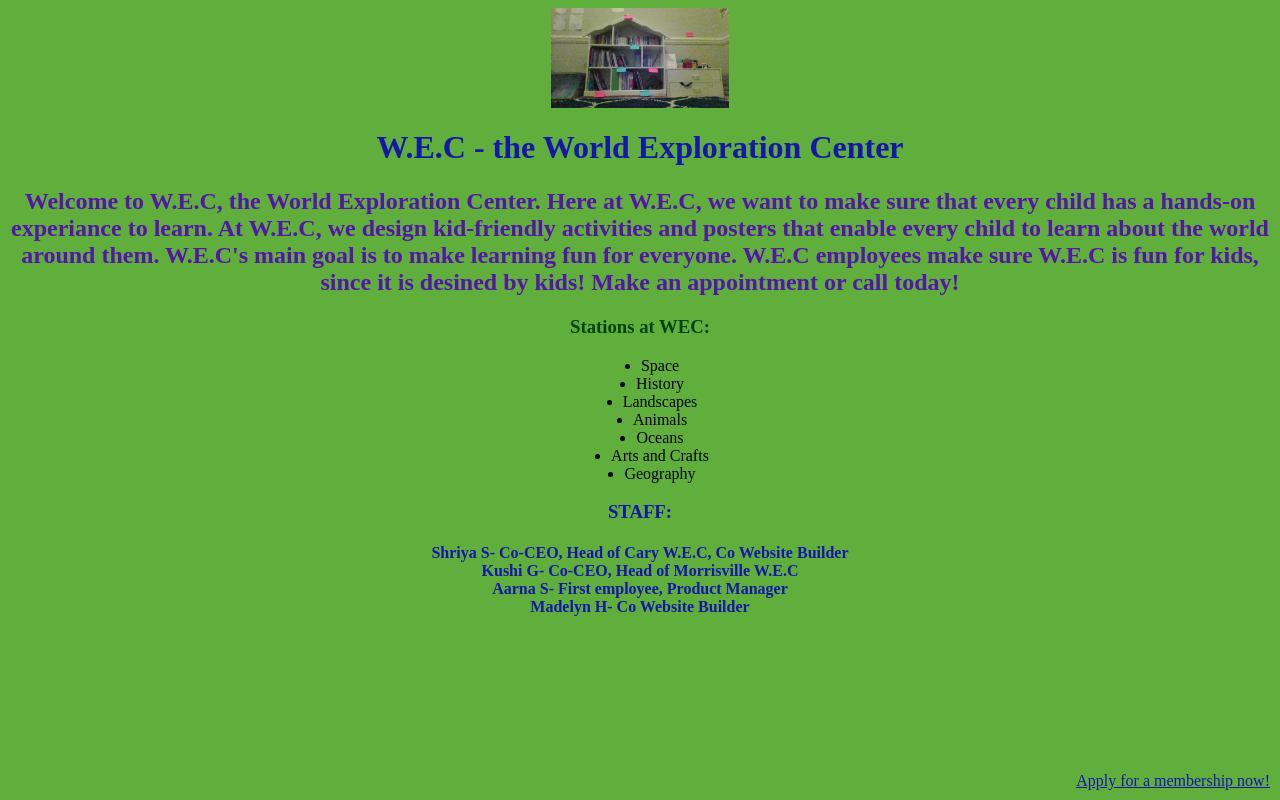
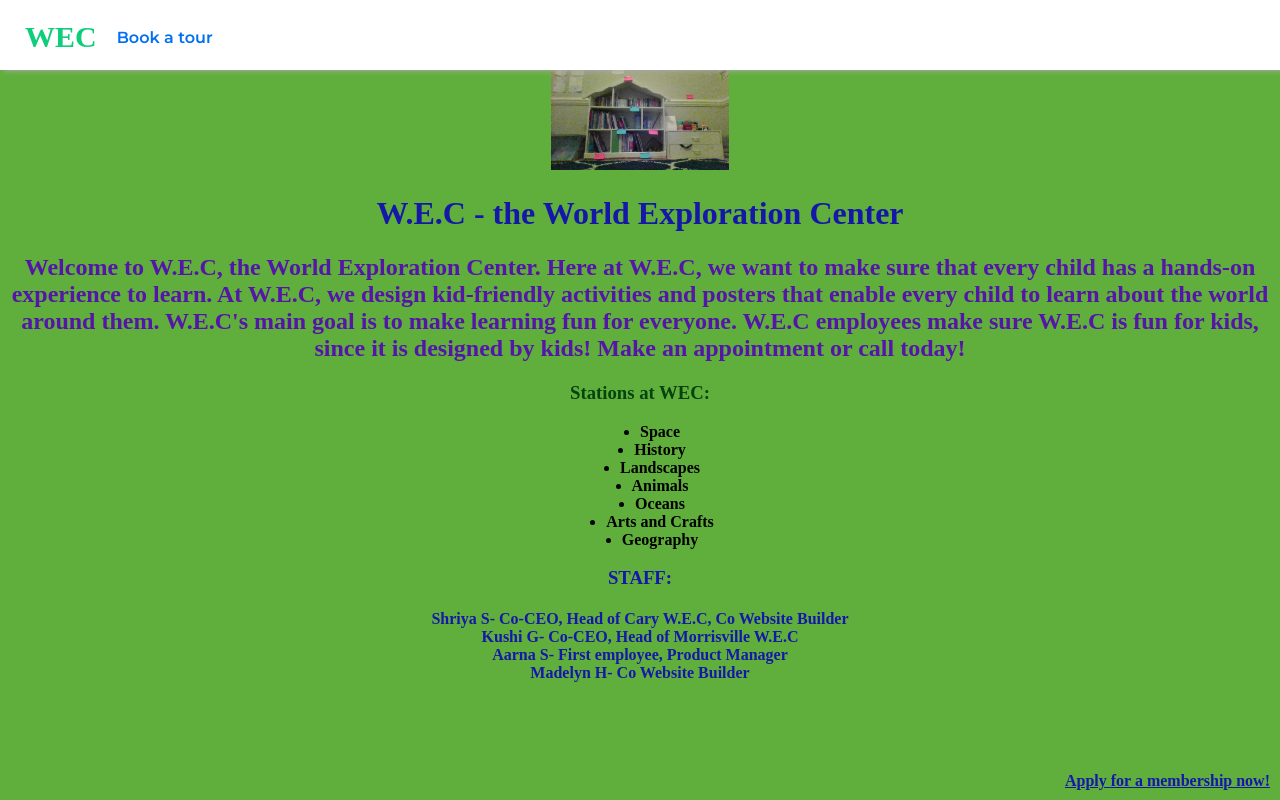
Before and after one commit to Shriyahde/World-Exploration-Center, a plain HTML site: page index.html in a window 1280 px wide. Drawn offline with Linux system fonts and the light colour scheme; a web font is replaced by a local one.

Commit message:
Add new version (by Madelyn), but use Shriya's homepage CSS
Header, Book a Tour, etc

```diff
--- a/index.html
+++ b/index.html
@@ -1,51 +1,29 @@
+<!DOCTYPE html>
 
 <html>
     <head>
         <meta charset="utf-8">
-        <title> W.E.C web</title>
+        <title>W.E.C web</title>
 
-
-        <style>
-            @import url('https://fonts.googleapis.com/css2?family=Rubik+Doodle+Shadow&display=swap');
-
-            h1 {color:rgb(21, 23, 169);}
-            body{background-color:rgba(57, 155, 12, 0.799); text-align: center;}
-            h4{color:rgb(21, 23, 169);}
-            h3{color:rgb(21,23,169);}
-            h2{color:rgb(85, 21, 169);}
-            #WEC-Stations{color:rgb(6, 67, 13);}
-            li {
-                width: fit-content;
-                margin-left: auto;
-                margin-right: auto;
-            }
-            #main-header {
-                font-family: "Rubik Doodle Shadow";
-            }
-            #membership-link {
-                position: fixed;
-                right: 10px;
-                bottom: 10px;
-
-                color: rgb(21, 23, 169);
-            }
-        </style>
+        <link rel="stylesheet" type="text/css" href="styles/index.css" />
     </head>
     <body>
-        <img src="images/placeholder.jpg" height="100px" />
+        <img id="hero-image" src="images/placeholder.jpg" height="100px" />
+
         <h1 id="main-header">W.E.C - the World Exploration Center</h1>
+
+        <div id="header-paragraph-div">
             <h2> Welcome to W.E.C, the World Exploration Center. Here at W.E.C, we want to make sure that every child
-        has a hands-on experiance to learn. At W.E.C, we design kid-friendly activities and posters that
+                has a hands-on experience to learn. At W.E.C, we design kid-friendly activities and posters that
                 enable every child to learn about the world around them. W.E.C's main goal is to make learning fun
-        for everyone. W.E.C employees make sure W.E.C is fun for kids, since it is desined by kids! Make an
-        appointment or call today!</h2>
-
-
+                for everyone. W.E.C employees make sure W.E.C is fun for kids, since it is designed by kids! Make an
+                appointment or call today!
+            </h2>
+        </div>
 
         <h3 id="WEC-Stations">Stations at WEC:</h3>
 
         <ul>
-        <h3 id="WEC-Stations"></h3>
             <li>Space</li>
             <li>History</li>
             <li>Landscapes</li>
@@ -53,13 +31,12 @@
             <li>Oceans</li>
             <li>Arts and Crafts</li>
             <li>Geography</li>
-
         </ul>
 
         <h3>STAFF:</h3>
 
-
-<h4>Shriya S- Co-CEO, Head of Cary W.E.C, Co Website Builder<br>
+        <h4>
+            Shriya S- Co-CEO, Head of Cary W.E.C, Co Website Builder<br>
             Kushi G- Co-CEO, Head of Morrisville W.E.C<br>
             Aarna S- First employee, Product Manager<br>
             Madelyn H- Co Website Builder
@@ -67,16 +44,6 @@ Madelyn H- Co Website Builder
 
         <a href="https://forms.gle/EePiDzVceDQsbEQK9" id="membership-link">Apply for a membership now!</a>
 
-
-
-
-
-
-
-
-
-
-
-
+        <script src="scripts/header.js"></script>
     </body>
 </html>
--- /dev/null
+++ b/scripts/header.js
@@ -0,0 +1,11 @@
+document.head.innerHTML += `<link rel="stylesheet" type="text/css" href="/styles/header.css" />`
+
+document.body.innerHTML = `
+<div id="header">
+    <a id="logo-link" href="/World-Exploration-Center/"><h1 id="logo">WEC</h1></a>
+
+    <a class="header-link" href="/World-Exploration-Center/book-a-tour">Book a tour</a>
+</div>
+
+${document.body.innerHTML}
+`;
--- /dev/null
+++ b/styles/bookatour.css
@@ -0,0 +1,56 @@
+h1 {
+    font-size: 4em;
+    font-family: 'Rubik Doodle Shadow';
+}
+
+.label-input-div {
+    margin: 20px;
+    margin-left: auto;
+    margin-right: auto;
+}
+
+.label-input-div label {
+    margin-right: 10px;
+}
+
+.label-input-div input {
+    width: 20vw;
+    height: 40px;
+    font-family: 'Montserrat';
+    font-weight: bold;
+
+    outline: none;
+    border: 2px solid rgb(0, 112, 241);
+}
+
+.label-input-div input:focus {
+    background-color: rgb(0, 112, 241);
+    color: white;
+}
+
+#submit-button {
+    display: block;
+    margin-left: auto;
+    margin-right: auto;
+    padding: 10px;
+
+    height: 50px;
+    width: 70px;
+
+    background-color: rgb(0, 112, 241);
+    color: white;
+    border: none;
+
+    font-family: 'Montserrat';
+    font-weight: 700;
+    font-size: 20px;
+}
+
+#submit-button:hover {
+    background-color: rgb(0, 208, 0);
+    cursor: pointer;
+}
+
+#submit-button:active {
+    background-color: green;
+}
--- /dev/null
+++ b/styles/header.css
@@ -0,0 +1,60 @@
+@import url('https://fonts.googleapis.com/css2?family=Rubik+Doodle+Shadow&display=swap');
+@import url('https://fonts.googleapis.com/css2?family=Montserrat:wght@500;600;700;800;900&family=Nunito&display=swap');
+
+body {
+    margin-top: 70px!important;
+    margin: 0;
+
+    font-family: 'Montserrat';
+    font-weight: 600;
+}
+
+body * {
+    text-align: center;
+}
+
+#header {
+    height: 70px;
+    z-index: 1;
+
+    background-color: white;
+    box-shadow: 0px 5px 5px -4px darkgray;
+
+    position: fixed;
+    top: 0;
+    width: 100vw;
+
+    display: flex;
+    flex-flow: row wrap;
+    justify-content: flex-start;
+    align-items: center;
+
+    padding-left: 25px;
+}
+
+.header-link {
+    text-decoration: none;
+    color: rgb(0, 112, 241);
+    font-family: 'Montserrat';
+
+    margin: 15px;
+
+    padding: 5px;
+    border-radius: 5px;
+}
+
+.header-link:hover {
+    background-color: rgb(232, 232, 232);
+}
+
+#logo {
+    font-size: 30px;
+    font-family: 'Rubik Doodle Shadow';
+
+    color: rgb(14, 206, 123);
+}
+
+#logo-link {
+    text-decoration: none;
+    color: black;
+}
--- /dev/null
+++ b/styles/index.css
@@ -0,0 +1,42 @@
+@import url('https://fonts.googleapis.com/css2?family=Rubik+Doodle+Shadow&display=swap');
+
+h1 {
+    color: rgb(21, 23, 169);
+}
+
+body {
+    background-color: rgba(57, 155, 12, 0.799);
+    text-align: center;
+
+    font-family: 'Times New Roman'!important;
+}
+
+h4, h3 {
+    color: rgb(21, 23, 169);
+}
+
+h2 {
+    color: rgb(85, 21, 169);
+}
+
+#WEC-Stations {
+    color:rgb(6, 67, 13);
+}
+
+li {
+    width: fit-content;
+    margin-left: auto;
+    margin-right: auto;
+}
+
+#main-header {
+    font-family: "Rubik Doodle Shadow";
+}
+
+#membership-link {
+    position: fixed;
+    right: 10px;
+    bottom: 10px;
+
+    color: rgb(21, 23, 169);
+}
--- /dev/null
+++ b/styles/newindex.css
@@ -0,0 +1,42 @@
+body {
+    color: black;
+    font-family: 'Montserrat';
+
+    display: block!important;
+}
+
+#main-header {
+    font-family: 'Rubik Doodle Shadow';
+    font-size: 4em;
+}
+
+#header-paragraph-div {
+    width: 60vw;
+
+    margin-left: auto;
+    margin-right: auto;
+}
+
+ul {
+    width: fit-content;
+    margin-left: auto;
+    margin-right: auto;
+}
+
+#hero-image {
+    z-index: -1;
+    object-fit: cover;
+    position: fixed;
+    width: 100vw;
+    height: 100vh;
+
+    opacity: 20%;
+}
+
+#membership-link {
+    position: fixed;
+    right: 10px;
+    bottom: 10px;
+
+    color: rgb(21, 23, 169);
+}
```
Also changed, not shown: book-a-tour/index.html (added, +34 -0 lines), scripts/bookatour.js (added, +17 -0 lines). Lines whose indentation alone changed are shown as unchanged.
